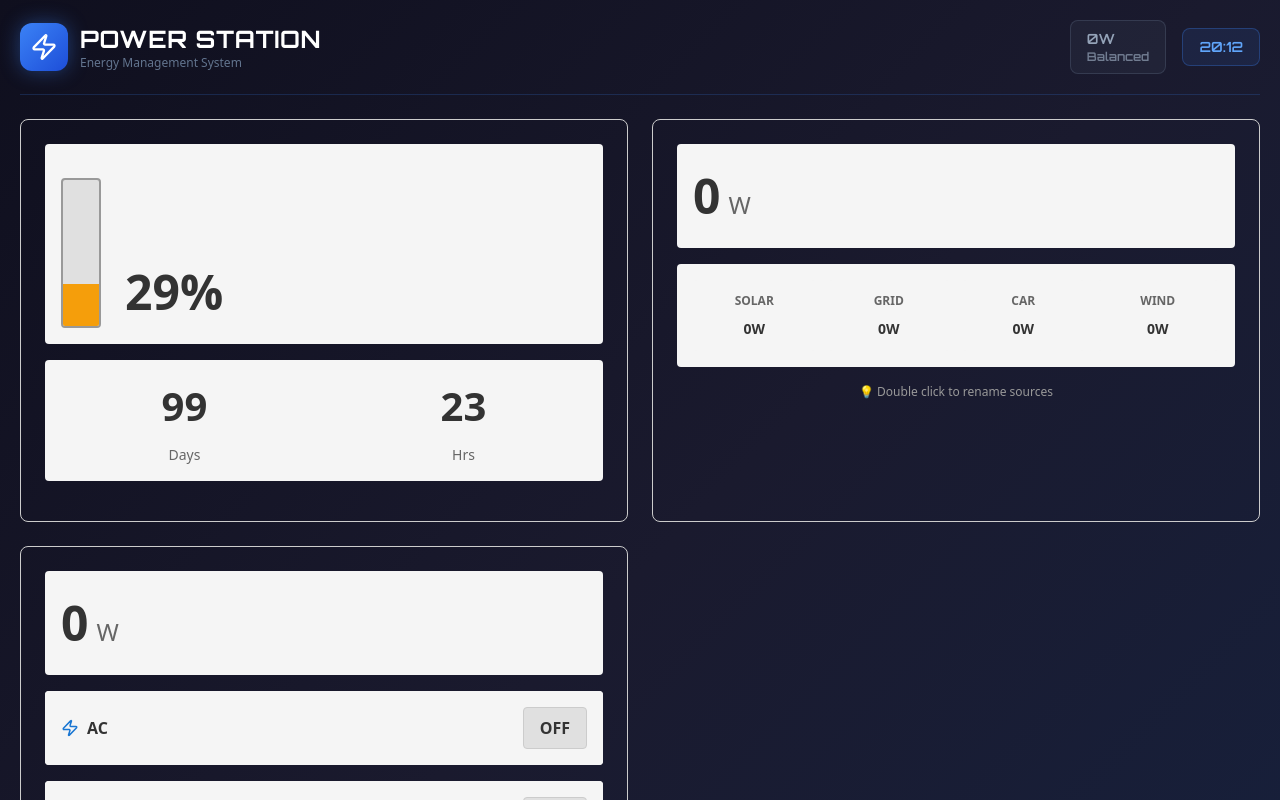
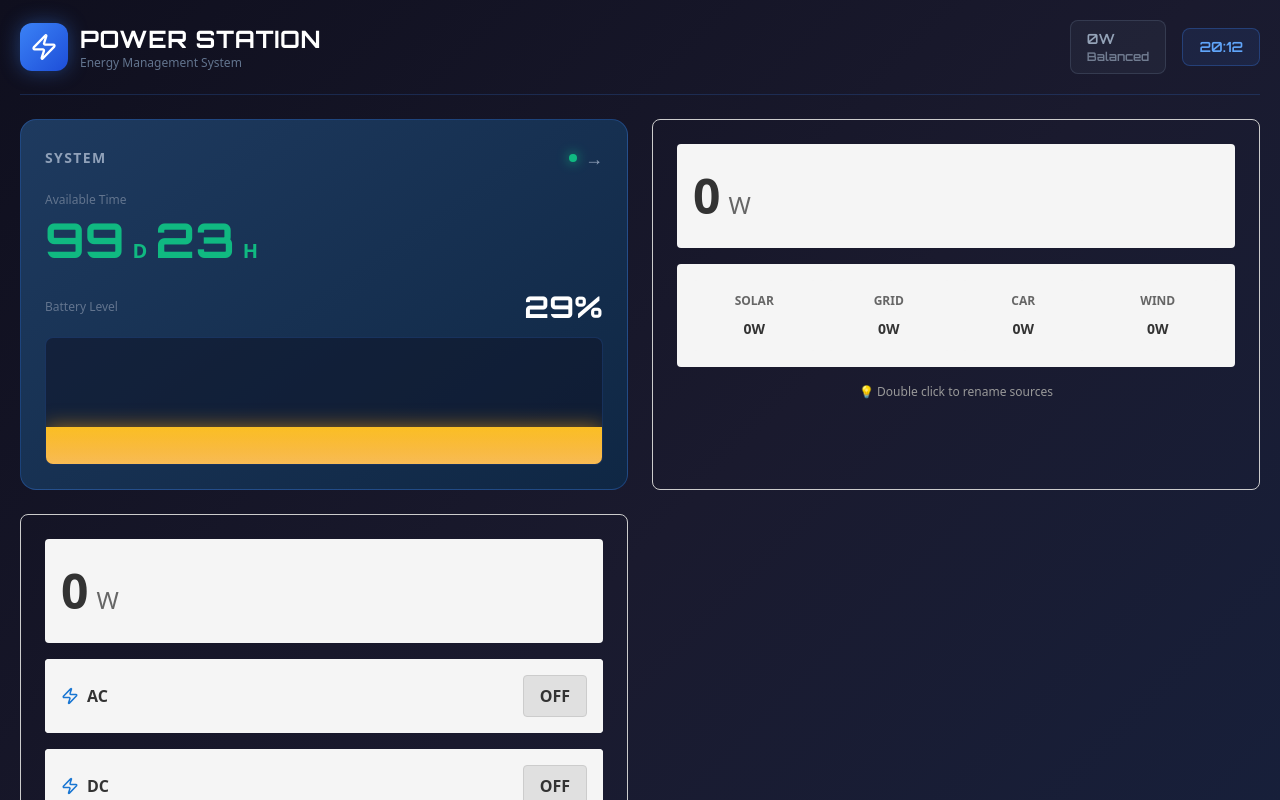
Before and after one commit to VermiNew/energy-monitoring-system, a React (Vite) app: page / in a window 1280 px wide. Shown: the top 800 px of the page. Built offline with nearby package versions, Linux system fonts and the light colour scheme.

Commit message:
style: redesign battery section with gradient bars and shimmer animation

```diff
--- a/src/components/BatterySection.tsx
+++ b/src/components/BatterySection.tsx
@@ -2,9 +2,10 @@ interface BatterySectionProps {
   batteryLevel: number
   availableDays: number
   availableHours: number
+  onShowSystem?: () => void
 }
 
-export function BatterySection({ batteryLevel, availableDays, availableHours }: BatterySectionProps) {
+export function BatterySection({ batteryLevel, availableDays, availableHours, onShowSystem }: BatterySectionProps) {
 
   const getBatteryColor = () => {
     if (batteryLevel > 50) return '#10b981'
@@ -13,31 +14,83 @@ export function BatterySection({ batteryLevel, availableDays, availableHours }:
   }
 
   return (
-    <section className="battery-section">
-      <div className="battery-container">
-        <div className="battery-visual">
-          <div
-            className="battery-bar"
-            style={{
-              height: `${batteryLevel}%`,
-              backgroundColor: getBatteryColor(),
-              transition: 'all 0.3s ease'
-            }}
-          />
-        </div>
-        <div className="battery-display">
-          <span className="battery-percentage">{batteryLevel}%</span>
+    <section
+      onClick={onShowSystem}
+      className="rounded-2xl p-6 relative overflow-hidden cursor-pointer transition-all hover:border-blue-400"
+      style={{
+        background: 'linear-gradient(145deg, #1e3a5f 0%, #0f2744 100%)',
+        border: '1px solid rgba(59, 130, 246, 0.3)'
+      }}
+    >
+      <div className="absolute -top-1/2 -right-1/5 w-48 h-48 pointer-events-none" style={{
+        background: 'radial-gradient(circle, rgba(59, 130, 246, 0.15) 0%, transparent 70%)'
+      }} />
+
+      <div className="flex items-center justify-between mb-5 relative z-10">
+        <h2 className="text-sm font-semibold text-slate-400 tracking-widest uppercase m-0">System</h2>
+        <div className="flex items-center gap-2">
+          <div className="w-2 h-2 rounded-full" style={{
+            background: '#10b981',
+            boxShadow: '0 0 12px #10b981'
+          }} />
+          <span className="text-slate-400 text-lg">→</span>
         </div>
       </div>
 
-      <div className="available-time">
-        <div className="time-block">
-          <div className="time-value">{availableDays}</div>
-          <div className="time-label">Days</div>
+      <div className="mb-6 relative z-10">
+        <p className="text-xs text-slate-500 font-medium mb-2">Available Time</p>
+        <div className="flex items-baseline gap-2">
+          <span className="text-5xl font-bold leading-none" style={{
+            color: batteryLevel === 0 ? '#ef4444' : '#10b981',
+            fontFamily: '"Orbitron", monospace'
+          }}>
+            {availableDays}
+          </span>
+          <span className="text-xl font-semibold" style={{
+            color: batteryLevel === 0 ? '#ef4444' : '#10b981'
+          }}>D</span>
+          <span className="text-5xl font-bold leading-none" style={{
+            color: batteryLevel === 0 ? '#ef4444' : '#10b981',
+            fontFamily: '"Orbitron", monospace'
+          }}>
+            {availableHours}
+          </span>
+          <span className="text-xl font-semibold" style={{
+            color: batteryLevel === 0 ? '#ef4444' : '#10b981'
+          }}>H</span>
         </div>
-        <div className="time-block">
-          <div className="time-value">{availableHours}</div>
-          <div className="time-label">Hrs</div>
+      </div>
+
+      <div className="relative z-10">
+        <div className="flex justify-between items-center mb-3">
+          <span className="text-xs text-slate-500 font-medium">Battery Level</span>
+          <span className="text-3xl font-bold text-white" style={{fontFamily: '"Orbitron", monospace'}}>
+            {batteryLevel}%
+          </span>
+        </div>
+
+        <div className="w-full h-32 rounded-lg overflow-hidden relative flex items-end" style={{
+          background: 'rgba(15, 23, 42, 0.6)',
+          border: '1px solid rgba(59, 130, 246, 0.2)'
+        }}>
+          <div className="w-full relative transition-all duration-500 overflow-hidden" style={{
+            height: `${batteryLevel}%`,
+            background: batteryLevel > 50
+              ? 'linear-gradient(0deg, #10b981 0%, #34d399 100%)'
+              : batteryLevel > 20
+              ? 'linear-gradient(0deg, #f59e0b 0%, #fbbf24 100%)'
+              : 'linear-gradient(0deg, #ef4444 0%, #f87171 100%)',
+            boxShadow: batteryLevel > 50
+              ? '0 0 20px rgba(16, 185, 129, 0.6)'
+              : batteryLevel > 20
+              ? '0 0 20px rgba(245, 158, 11, 0.6)'
+              : '0 0 20px rgba(239, 68, 68, 0.6)'
+          }}>
+            <div className="absolute inset-0 shimmer-animation" style={{
+              background: 'linear-gradient(0deg, transparent 0%, rgba(255,255,255,0.3) 50%, transparent 100%)',
+              backgroundSize: '100% 200%'
+            }} />
+          </div>
         </div>
       </div>
     </section>
```
